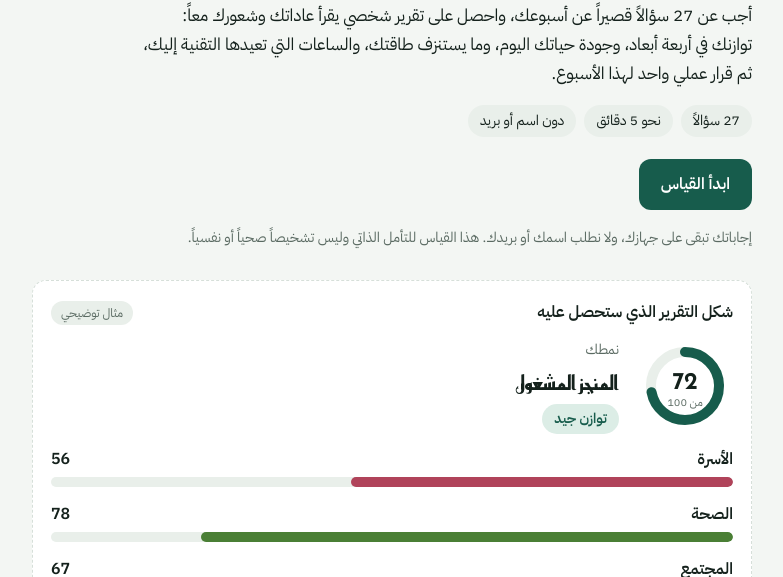
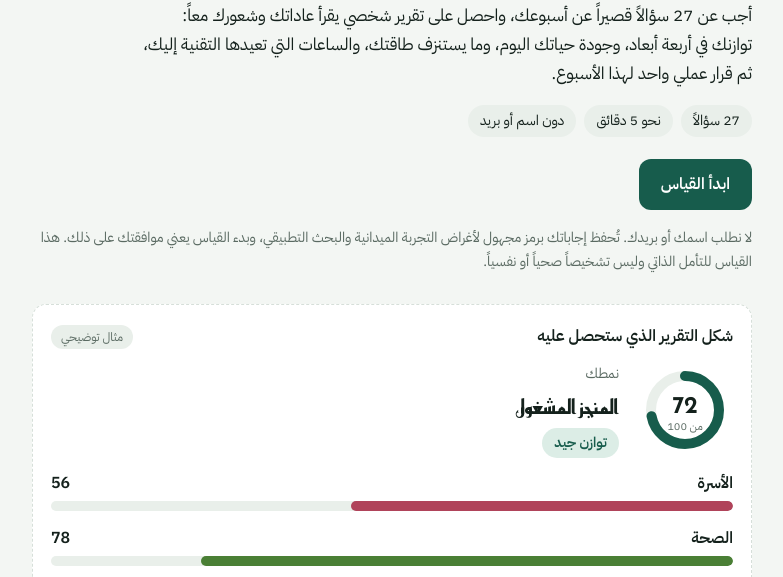
Before and after one commit to assadi50/dignified-digital-life, a plain HTML site: page index.html in a window 1280 px wide. Shown: the part 205-782 px from the top of the page, without its empty margins (248-1031 px from the left). Drawn offline with Linux system fonts and the light colour scheme.

Commit message:
Privacy wording: answers are saved anonymously for the field trial; starting means consent
Co-Authored-By: Claude Opus 5.5 <noreply@anthropic.com>
Claude-Session: https://claude.ai/code/session_01SKjkVQ5YnarRNF1ZUhwbpH

```diff
--- a/index.html
+++ b/index.html
@@ -302,7 +302,7 @@ const T = {
   eyebrow:"قياس ذاتي في 5 دقائق",h1:"أين يذهب وقتك، وكم يعود منه إليك؟",
   lede:"أجب عن 27 سؤالاً قصيراً عن أسبوعك، واحصل على تقرير شخصي يقرأ عاداتك وشعورك معاً: توازنك في أربعة أبعاد، وجودة حياتك اليوم، وما يستنزف طاقتك، والساعات التي تعيدها التقنية إليك، ثم قرار عملي واحد لهذا الأسبوع.",
   facts:["27 سؤالاً","نحو 5 دقائق","دون اسم أو بريد"],start:"ابدأ القياس",resume:"تابع من حيث توقفت",restart:"ابدأ من جديد",
-  privacy:"إجاباتك تبقى على جهازك، ولا نطلب اسمك أو بريدك. هذا القياس للتأمل الذاتي وليس تشخيصاً صحياً أو نفسياً.",
+  privacy:"لا نطلب اسمك أو بريدك. تُحفظ إجاباتك برمز مجهول لأغراض التجربة الميدانية والبحث التطبيقي، وبدء القياس يعني موافقتك على ذلك. هذا القياس للتأمل الذاتي وليس تشخيصاً صحياً أو نفسياً.",
   example:"مثال توضيحي",exampleTitle:"شكل التقرير الذي ستحصل عليه",
   exQol:"جودة الحياة",exDrain:"الاستنزاف",exDecision:"قرار الأسبوع: تبسيط الاجتماعات",
   steps:["مرحلتك","الأسرة","الصحة","المجتمع","الوقت والتقنية","شعورك","قرار الأسبوع"],stepOf:"الخطوة {a} من {b}",
@@ -326,7 +326,7 @@ const T = {
   rDecision:"قرار الأسبوع",decTime:"الوقت المتوقع أن يعود إليك أسبوعياً: {h}، وسيذهب إلى: {r}.",decHow:"كيف تبدأ: ",
   rPlan:"خطتك للأيام السبعة القادمة",planNote:"مبنية على أضعف ثلاثة سلوكيات في إجاباتك.",tipLabel:"للاستخدام المسؤول: ",
   rHist:"سجل نتائجي",histFirst:"هذا أول قياس محفوظ على هذا الجهاز. أعد القياس بعد 30 يوماً لترى ما تغيّر.",histChange:"مقارنة بقياسك السابق ({d}):",
-  histCols:["التاريخ","التوازن","جودة الحياة","الاستنزاف",""],histOpen:"اعرض",histNote:"يُحفظ السجل على هذا الجهاز فقط، ولا يصل إلى أحد.",
+  histCols:["التاريخ","التوازن","جودة الحياة","الاستنزاف",""],histOpen:"اعرض",histNote:"يُحفظ هذا السجل على جهازك فقط. أما نتيجة كل قياس فتُحفظ في التجربة الميدانية برمز مجهول دون اسمك أو بريدك.",
   histClear:"امسح سجلي من هذا الجهاز",histConfirm:"اضغط مرة أخرى لتأكيد المسح",histCleared:"مُسح السجل.",histCount:"لديك {n} قياسات محفوظة على هذا الجهاز.",histOne:"لديك قياس واحد محفوظ على هذا الجهاز.",
   pastBanner:"تقرير محفوظ بتاريخ {d}",pastBack:"عودة",
   dIdx:"التوازن",dQol:"جودة الحياة",dDrain:"الاستنزاف",
@@ -354,7 +354,7 @@ const T = {
   eyebrow:"A 5 minute self check",h1:"Where does your time go, and how much comes back to you?",
   lede:"Answer 27 short questions about your week and get a personal report that reads your habits and how you feel together: your balance across four areas, your quality of life today, what drains your energy, the hours technology gives back, and one practical decision for this week.",
   facts:["27 questions","About 5 minutes","No name or email"],start:"Start the check",resume:"Pick up where you left off",restart:"Start over",
-  privacy:"Your answers stay on your device, and we never ask for your name or email. This is a self reflection tool, not a health or psychological diagnosis.",
+  privacy:"We never ask for your name or email. Your answers are saved under an anonymous code for the field trial and applied research, and starting the check means you agree to this. This is a self reflection tool, not a health or psychological diagnosis.",
   example:"Example",exampleTitle:"What your report will look like",
   exQol:"Quality of life",exDrain:"Drain",exDecision:"This week: simplify meetings",
   steps:["You","Family","Health","Community","Time and tech","How you feel","This week"],stepOf:"Step {a} of {b}",
@@ -378,7 +378,7 @@ const T = {
   rDecision:"Your decision this week",decTime:"Time you expect back each week: {h}, going to: {r}.",decHow:"How to start: ",
   rPlan:"Your plan for the next 7 days",planNote:"Built from the three weakest habits in your answers.",tipLabel:"Use AI responsibly: ",
   rHist:"My results history",histFirst:"This is the first check saved on this device. Take it again in 30 days to see what changed.",histChange:"Compared with your last check ({d}):",
-  histCols:["Date","Balance","Quality of life","Drain",""],histOpen:"Open",histNote:"Your history is saved on this device only and goes nowhere else.",
+  histCols:["Date","Balance","Quality of life","Drain",""],histOpen:"Open",histNote:"This history is kept on your device only. Each result is also saved to the field trial under an anonymous code, without your name or email.",
   histClear:"Clear my history on this device",histConfirm:"Press again to confirm",histCleared:"History cleared.",histCount:"You have {n} checks saved on this device.",histOne:"You have one check saved on this device.",
   pastBanner:"Saved report from {d}",pastBack:"Back",
   dIdx:"Balance",dQol:"Quality of life",dDrain:"Drain",
```
